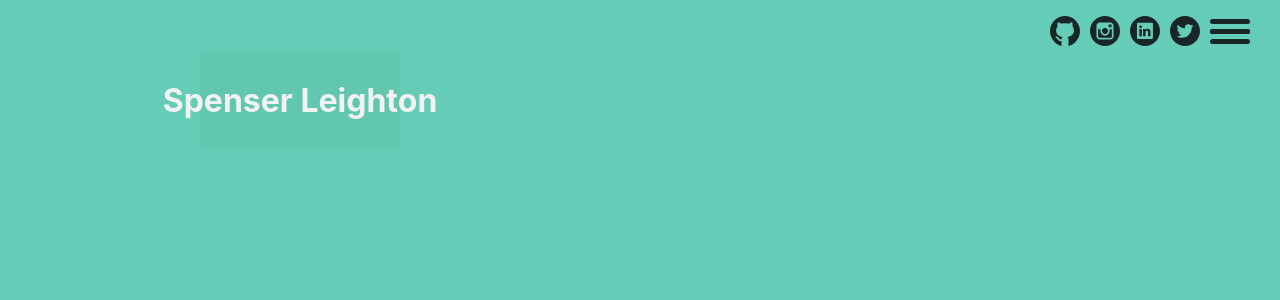
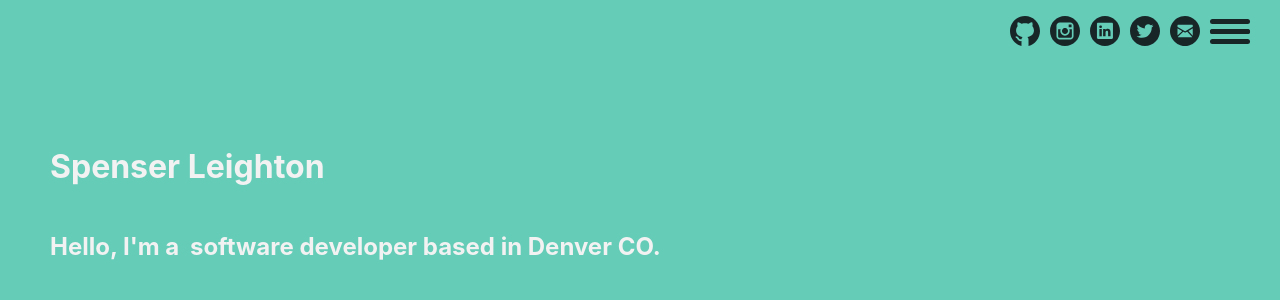
Before and after one commit to spenserleighton1/sleighton, a React (Create React App) app: page / in a window 1280 px wide. Shown: the top 300 px of the page. Built offline with nearby package versions, Linux system fonts and the light colour scheme.

Commit message:
This might be a good place to revert

```diff
--- a/src/Components/Header/Header.js
+++ b/src/Components/Header/Header.js
@@ -3,6 +3,7 @@ import github from '../../Assets/github.svg'
 import instagram from '../../Assets/instagram-logo.svg'
 import linkedin from '../../Assets/linkedin-logo-button.svg'
 import twitter from '../../Assets/twitter-logo-button.svg'
+import mail from '../../Assets/closed-envelope-circle.svg'
 import './Header.scss';
 
 const Header = (props) => {
@@ -13,6 +14,7 @@ const Header = (props) => {
                 <li><a href="https://instagram.com/spennifer_love_hewitt_/"><img src={ instagram } alt="instagram"/></a></li>
                 <li><a href="https://www.linkedin.com/in/spenser-leighton/"><img src={ linkedin } alt="linkedin"/></a></li>
                 <li><a href="https://twitter.com/takemenorth"><img src={ twitter } alt="twitter"/></a></li>
+                <li><a href="mailto:spenser.leighton@gmail.com"><img src={ mail } alt="mail"/></a></li>
                 <li><div id="hambmenu" onClick={ () => props.toggleMenu() } className={ props.menuStatus }><span></span><span></span><span></span><span></span></div></li>
             </ul>
         </div>
--- a/src/Pages/Home/Home.js
+++ b/src/Pages/Home/Home.js
@@ -14,13 +14,19 @@ class Home extends Component {
         let homeClass = this.props.menuStatus + ' home';
         return(
             <div className={ homeClass }>
-                <div className="header">
+
                     <div className="name-container">
                         <div className="name-bg"></div>
                         <h1 className="name-fg">Spenser Leighton</h1>
                         <h1 className="name-sh">Software Developer</h1>
                     </div>
-                </div>
+
+                    <div className="about-container">
+                        <div className="about-bg"></div>
+                        <h2 className="about-fg">Hello, I'm a<span className="inside-joke">n</span> software developer based in Denver CO. </h2>
+                        <h2 className="about-sh">She can stay afloat with the first four compartments breached but not five. Not five. She goes down by the head, the water will spill over the bulkheads, from one to the next back and back there's no stopping it.</h2>
+                    </div>
+
             </div>
         )
     }
--- a/src/Pages/Home/Home.scss
+++ b/src/Pages/Home/Home.scss
@@ -1,48 +1,113 @@
 @import "../../SCSS/variables.scss";
 
 .home{
-    .header{
+    padding: 50px;
+    height: 100vh;
+    width: 100vw;
+    display: flex;
+    flex-direction: column;
+    align-items: flex-start;
+
         .name-container{
             position: relative;
-            width: 600px;
-            height: 200px;
+            min-height: 100px;
             .name-bg,
             .name-fg,
             .name-sh{
                 position: absolute;
                 top: 50%;
-                left: 50%;
-                transform: translate(-50%,-50%);
+                transform: translate(0%,-50%);
+                white-space: nowrap;
             }
             .name-bg{
                 width: 200px;
                 height: 100px;
-                background-color: rgba($color: $md-turq, $alpha: .3);
+                // border: 1px solid rgba($color: $dk-turq, $alpha: .3);
                 transition: .3s;
+                // margin-bottom: 10px;
             }
             .name-fg{
                 color: $white;
+                white-space: nowrap;
                 margin: 0;
             }
             .name-sh{
                 opacity: 0;
                 color: $black;
                 transition: .3s;
+                left: 6vw;
+            }
+        }
+
+    // .about{
+        .about-container{
+            position: relative;
+            margin-top: 30px;
+            .about-bg,
+            .about-fg,
+            .about-sh{
+                position: absolute;
+                top: 50%;
+                transform: translate(0%,-50%);
+            }
+            .name-bg{
+                width: 350px;
+                height: 100px;
+                // border: 1px solid rgba($color: $dk-turq, $alpha: 0);
+                transition: .3s;
+            }
+            .about-fg{
+                color: $white;
+                margin: 0;
+                white-space: nowrap;
+
+                .inside-joke{
+                    transition: .2s;
+                    opacity: 0;
+                    margin-right: -10px;
+
+                }
+                &:hover{
+                    .inside-joke{
+                        opacity: 1;
+                        margin-right: 0;
                     }
                 }
             }
+            .about-sh{
+                opacity: 0;
+                color: $black;
+                transition: .3s;
+
+                width: 60vw;
+                left: 12vw;
+            }
+        }
+    // }
 
     &.isopen{
-        .header{
         .name-container{
             .name-bg{
-                    transform: skewX(25deg)
+                transform: skewX(25deg);
+                background-color: rgba($color: $md-turq, $alpha: .3);
+                // border: 1px solid transparent;
             }
             .name-sh{
                 opacity: .3;
                 transform: skewX(25deg)
             }
         }
+
+        .about-container{
+            .about-bg{
+                transform: skewX(25deg);
+                background-color: rgba($color: $md-turq, $alpha: .3);
+                border: 1px solid transparent;
+            }
+            .about-sh{
+                opacity: .3;
+                transform: skewX(25deg);
             }
         }
     }
+}
```
Also changed, not shown: src/Assets/closed-envelope-circle.svg (added). Lines whose indentation alone changed are shown as unchanged.
